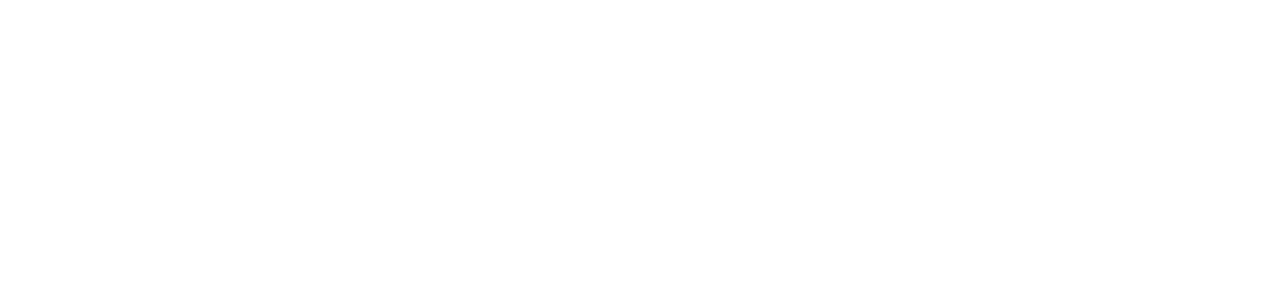
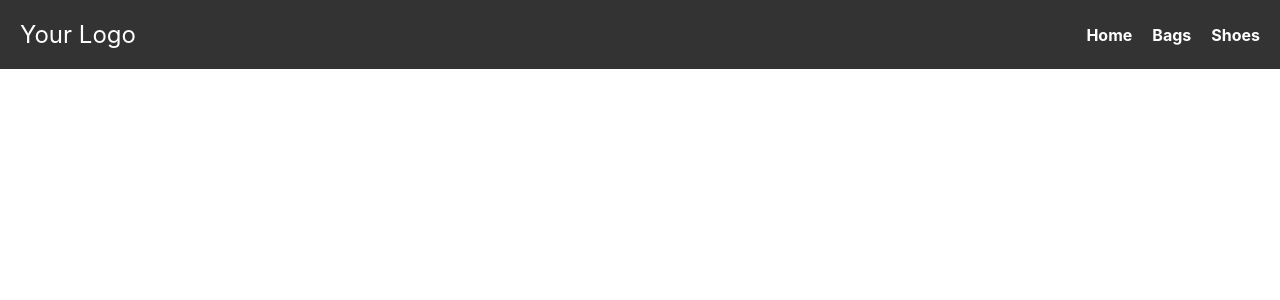
Before and after one commit to MitkoDG/c4-nexus, a React (Create React App) app: page / in a window 1280 px wide. Shown: the top 300 px of the page. Built offline with nearby package versions, Linux system fonts and the light colour scheme; the HTML template or start-up script is replaced by a standard one.

Commit message:
file structure

```diff
--- a/src/App.js
+++ b/src/App.js
@@ -1,9 +1,20 @@
 import './App.css';
+import Filter from './components/Filters/Filter';
+import Footer from './components/Footer/Footer';
+import Header from './components/Header/Header';
+import ProductGrid from './components/ProductGrid/ProductGrid';
+import ProductTile from './components/ProductTile/ProductTile';
+import Sorting from './components/SortingDropdown/Sorting';
 
 function App() {
   return (
     <div className="App">
-
+      <Header />
+      <Filter />
+      <ProductTile />
+      <Sorting />
+      <ProductGrid />
+      <Footer />
     </div>
   );
 }
--- /dev/null
+++ b/src/components/Filters/Filter.js
@@ -0,0 +1,7 @@
+
+const Filter = () => {
+
+
+};
+
+export default Filter;
--- /dev/null
+++ b/src/components/Footer/Footer.js
@@ -0,0 +1,7 @@
+
+const Footer = () => {
+
+
+};
+
+export default Footer;
--- /dev/null
+++ b/src/components/Header/Header.css
@@ -0,0 +1,59 @@
+.navbar {
+    display: flex;
+    justify-content: space-between;
+    align-items: center;
+    padding: 20px;
+    background-color: #333;
+    color: white;
+  }
+
+  .logo {
+    font-size: 1.5rem;
+  }
+
+  .menu {
+    display: flex;
+    gap: 20px;
+  }
+
+  .menu a {
+    color: white;
+    text-decoration: none;
+    font-weight: bold;
+  }
+
+  .hamburger {
+    display: none;
+    flex-direction: column;
+    cursor: pointer;
+  }
+
+  .bar {
+    width: 30px;
+    height: 3px;
+    background-color: white;
+    margin: 3px 0;
+  }
+
+  /* Responsive Styles */
+  @media (max-width: 768px) {
+    .menu {
+      display: none;
+      flex-direction: column;
+      position: absolute;
+      top: 80px;
+      left: 0;
+      width: 100%;
+      background-color: #333;
+      transition: transform 0.3s ease-in-out;
+      transform: translateX(-100%);
+    }
+
+    .menu.active {
+      transform: translateX(0);
+    }
+
+    .hamburger {
+      display: flex;
+    }
+  }
--- /dev/null
+++ b/src/components/Header/Header.js
@@ -0,0 +1,28 @@
+import React, { useState } from 'react';
+import './Header.css';
+
+const Header = () => {
+  const [showMenu, setShowMenu] = useState(false);
+
+  const toggleMenu = () => {
+    setShowMenu(!showMenu);
+  };
+
+  return (
+    <nav className="navbar">
+      <div className="logo">Your Logo</div>
+      <div className={`menu ${showMenu ? 'active' : ''}`}>
+        <a href="/">Home</a>
+        <a href="/bags">Bags</a>
+        <a href="/shoes">Shoes</a>
+      </div>
+      <div className="hamburger" onClick={toggleMenu}>
+        <div className="bar"></div>
+        <div className="bar"></div>
+        <div className="bar"></div>
+      </div>
+    </nav>
+  );
+};
+
+export default Header;
--- /dev/null
+++ b/src/components/ProductGrid/ProductGrid.js
@@ -0,0 +1,7 @@
+
+const ProductGrid = () => {
+
+
+};
+
+export default ProductGrid;
--- /dev/null
+++ b/src/components/ProductTile/ProductTile.js
@@ -0,0 +1,7 @@
+
+const ProductTile = () => {
+
+
+};
+
+export default ProductTile;
--- /dev/null
+++ b/src/components/SortingDropdown/Sorting.js
@@ -0,0 +1,7 @@
+
+const Sorting = () => {
+
+
+};
+
+export default Sorting;
```
Also changed, not shown: src/components/LoadMoreButton/LoadMoreButton.js (added, +7 -0 lines).
